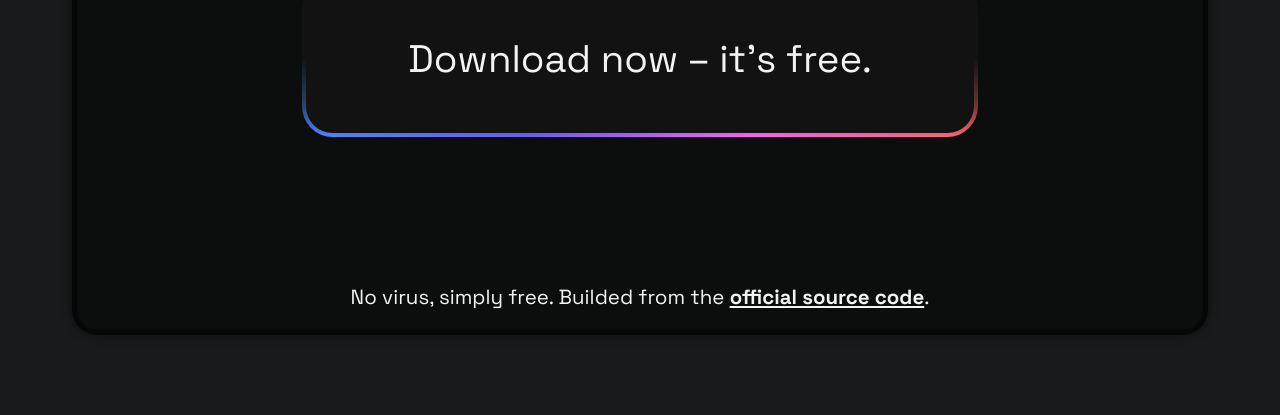
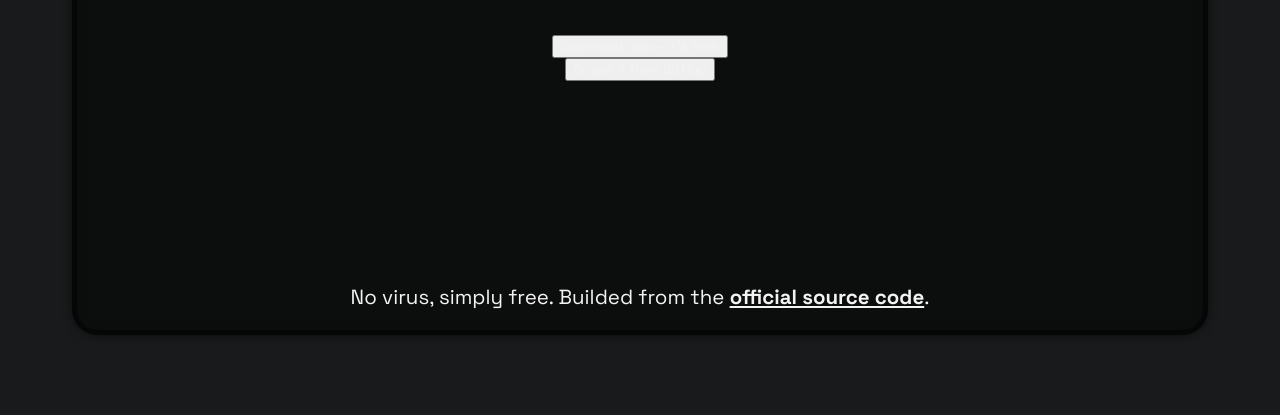
Before and after one commit to pek111/Aseprite-For-Free, a plain HTML site: page index.html in a window 1280 px wide. Shown: the part 385-800 px from the top of the page. Drawn offline with Linux system fonts and the light colour scheme.

Commit message:
Update index.html

```diff
--- a/index.html
+++ b/index.html
@@ -5,6 +5,7 @@
     <meta charset="UTF-8">
     <meta name="viewport" content="width=device-width, initial-scale=1.0">
     <title>Aseprite For Free</title>
+    <link rel="icon" type="image/x-icon" href="/images/favicon.ico">
     <link rel="stylesheet" href="style.css">
 </head>
 
@@ -12,7 +13,8 @@
     <div class="container">
         <h1>Download Aseprite for free</h1>
         <p>Get the latest version of Aseprite for free.</p>
-        <button onclick="downloadAseprite();" class="download-btn">Download now – it's free.</button>
+        <button onclick="downloadAseprite();" class="main-download-btn">Download now – it's free.</button>
+        <button onclick="toGitHub();" class="github-btn">Or get it from GitHub</button>
         <p class="bottom-text">No virus, simply free. Builded from the <a
                 href="https://github.com/aseprite/aseprite"><b>official source code</b></a>.</p>
     </div>
```
